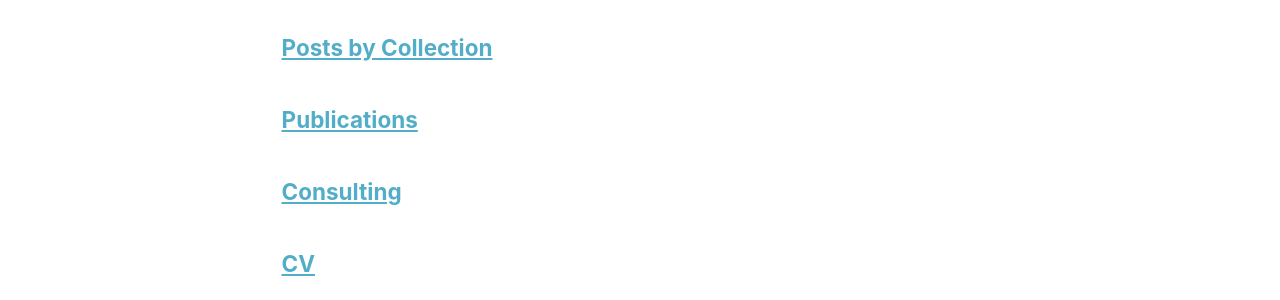
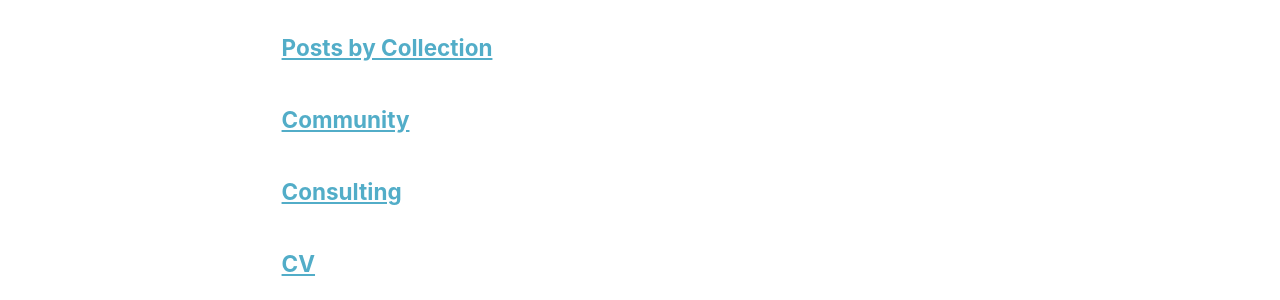
Before and after one commit to jpierkunke/jpierkunke.github.io, a Jekyll site: the page built from _pages/page-archive.html, in a window 1280 px wide. Shown: the part 490-790 px from the top of the page. Built offline with Jekyll 4.4.1, drawn with Linux system fonts in a browser that asks for light colours.

Commit message:
Update community.md

```diff
--- a/_pages/community.md
+++ b/_pages/community.md
@@ -1,7 +1,7 @@
 ---
 layout: archive
-title: "Publications"
-permalink: /publications/
+title: "Community"
+permalink: /community/
 author_profile: true
 ---
 
```
